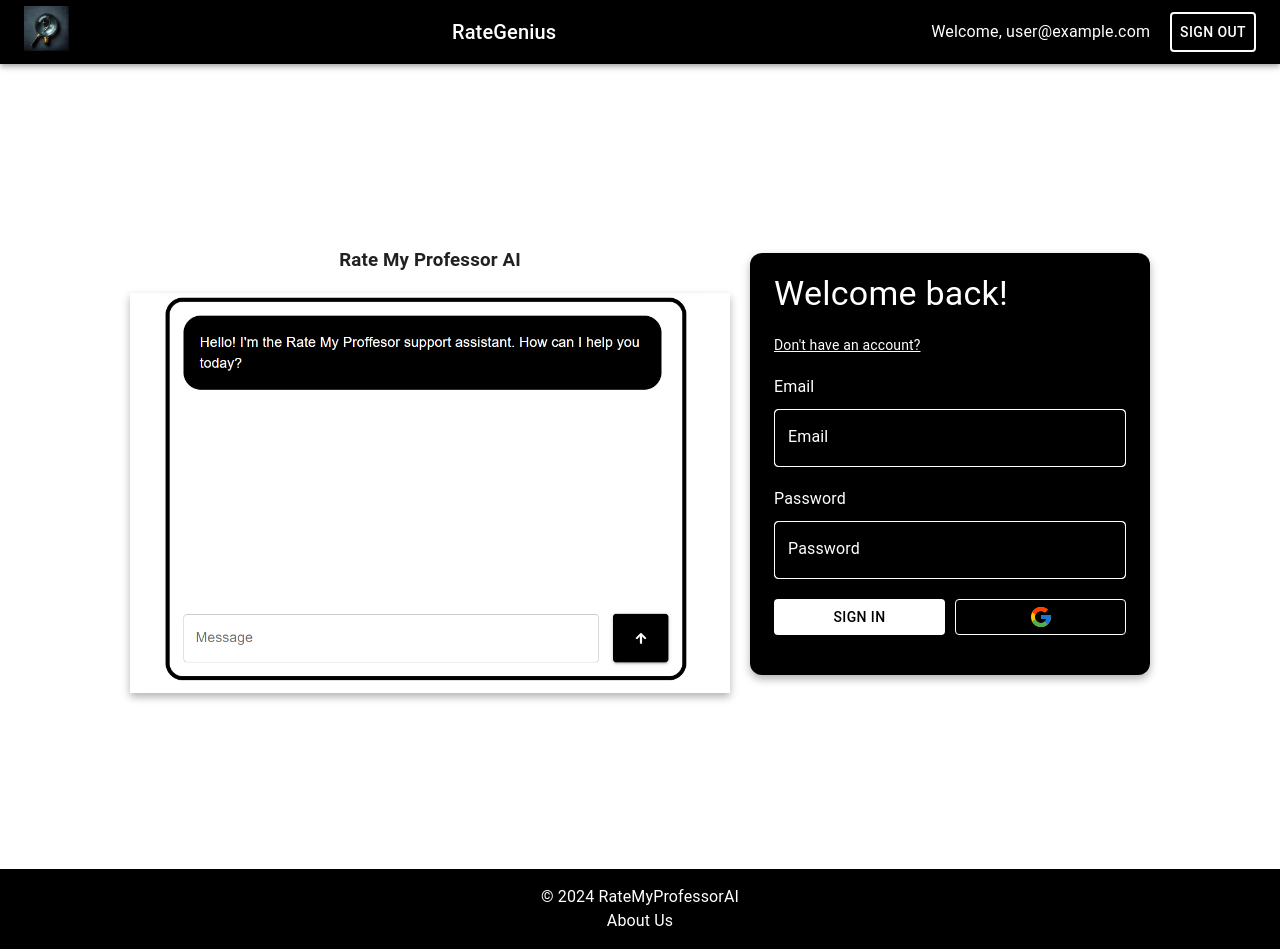
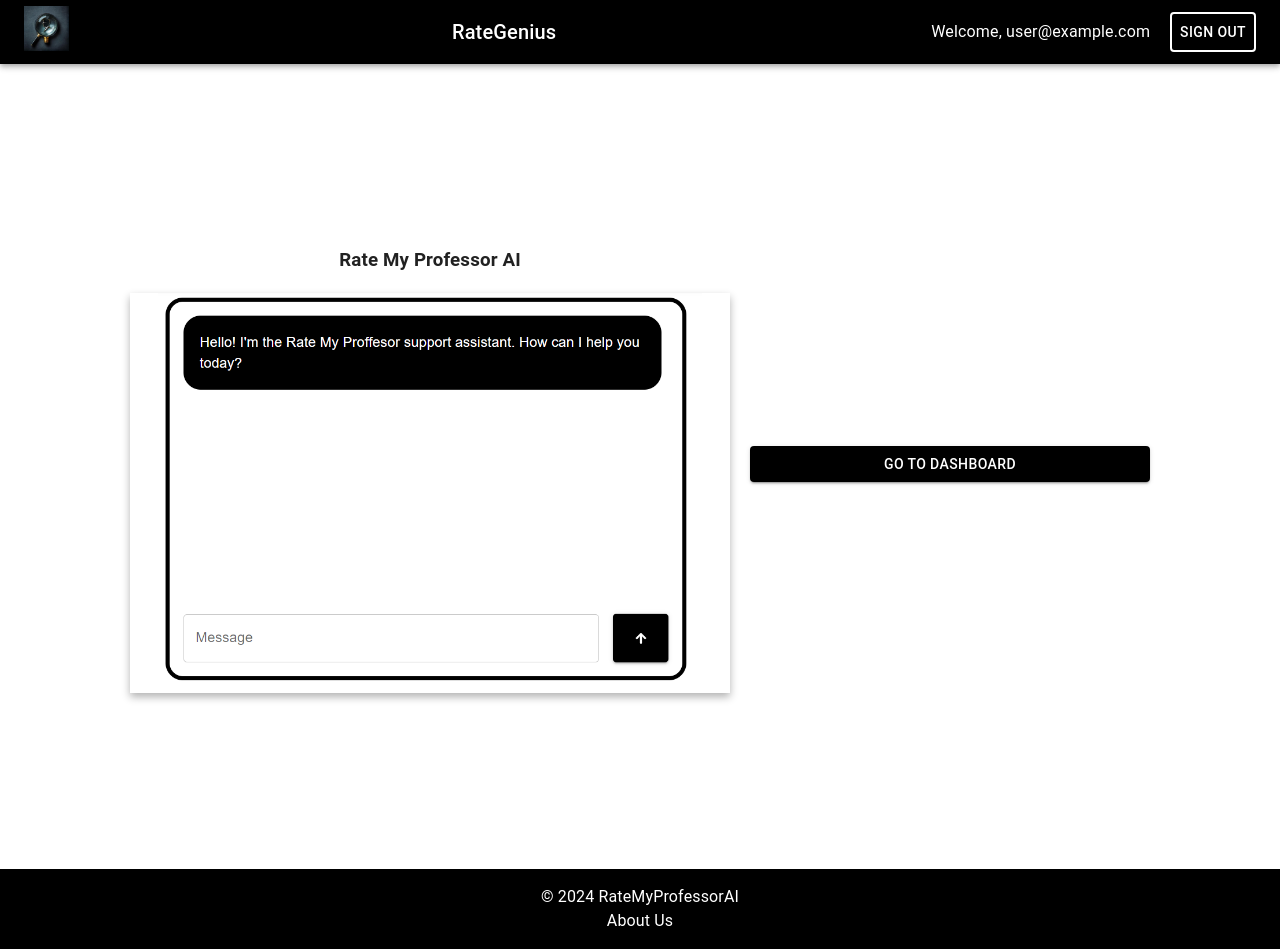
Before and after one commit to Harsha-1718/AI-Rate-My-Professor, a Next.js app: page /landerpage in a window 1280 px wide. Built offline with nearby package versions, Linux system fonts and the light colour scheme; no server answers; sample sign-in values are in the browser's storage.

Commit message:
Handled the authcontext issues for users

```diff
--- a/app/landerpage/page.js
+++ b/app/landerpage/page.js
@@ -1,16 +1,24 @@
-'use client'
+'use client';
 import { useState } from "react";
 import { Button } from "@mui/material";
 import SignIn from "../signin/page"; // Adjust the import if necessary
 import Image from "next/image";
 import SignUp from "../signup/page";
 import { motion } from "framer-motion";
+import { useAuth } from '../context/authContext'; // Import your auth hook
+import { useRouter } from 'next/navigation';
 
 export default function Landerpage() {
   const [isSignUp, setIsSignUp] = useState(false);
+  const { user } = useAuth(); // Get the user from auth context
+  const router = useRouter();
 
   const toggleForm = () => {
     setIsSignUp(!isSignUp);
+  };
+
+  const handleGoToDashboard = () => {
+    router.push('/dashboard');
   };
 
   return (
@@ -57,7 +65,24 @@
         transition={{ duration: 0.8, type: "spring", stiffness: 100 }}
         style={{ width: '100%', maxWidth: '400px' }}
       >
-        {isSignUp ? (
+        {user ? (
+          <Button
+            variant="contained"
+            color="primary"
+            onClick={handleGoToDashboard}
+            fullWidth
+            sx={{
+              backgroundColor: 'black',
+              color: 'white',
+              '&:hover': {
+                backgroundColor: 'grey',
+                color:'black'
+              },
+            }}
+          >
+            Go to Dashboard
+          </Button>
+        ) : isSignUp ? (
           <SignUp toggleForm={toggleForm} />
         ) : (
           <SignIn toggleForm={toggleForm} />
--- a/app/layout.js
+++ b/app/layout.js
@@ -11,7 +11,7 @@
       <body style={{ display: 'flex', flexDirection: 'column', minHeight: '100vh' }}>
         <AuthProvider>
           <CssBaseline />
-          <Navbar />
+         <Navbar/>
           <main style={{ flex: 1 }}>
             {children}
           </main>
--- a/app/navbar.js
+++ b/app/navbar.js
@@ -6,13 +6,10 @@
 import { signOut } from 'firebase/auth';
 import { auth } from './firebase/config';
 import { useRouter } from 'next/navigation';
-// import SignIn from './signin/page';
-// import SignUp from './signup/page';
+
 
 const Navbar = () => {
-  const { user } = useAuth(); // Access the user object
-  // const [openSignIn, setOpenSignIn] = useState(false);
-  // const [openSignUp, setOpenSignUp] = useState(false);
+  const { user } = useAuth();
   const router = useRouter();
 
   const handleSignOut = async () => {
@@ -25,11 +22,6 @@
   };
 
 
-  // const handleOpenSignIn = () => setOpenSignIn(true);
-  // const handleCloseSignIn = () => setOpenSignIn(false);
-
-  // const handleOpenSignUp = () => setOpenSignUp(true);
-  // const handleCloseSignUp = () => setOpenSignUp(false);
 
   return (
     <AppBar position="static"  sx={{ backgroundColor: 'black' }} >
@@ -61,43 +53,9 @@
             </Button>
           </>
         )
-        // : (
-        //   <>
-        //     <Button color="inherit"  onClick={handleOpenSignIn} sx={{
-        //       border:'2px solid white', marginRight:'13px','&:hover': {
-        //         backgroundColor: 'grey'
-        //       },
-
-        //     }}>
-        //       Sign In
-        //     </Button>
-        //     <Button color="inherit" onClick={handleOpenSignUp} sx={{
-        //       border:'2px solid white','&:hover': {
-        //         backgroundColor: 'grey'}
-        //     }}>
-        //       Sign Up
-        //     </Button>
-        //   </>
-        // )
         :(<></>)
         }
       </Toolbar>
-
-
-      {/* <Dialog open={openSignIn} onClose={handleCloseSignIn}>
-
-        <DialogContent>
-          <SignIn onClose={handleCloseSignIn} />
-        </DialogContent>
-      </Dialog>
-
-
-      <Dialog open={openSignUp} onClose={handleCloseSignUp} >
-
-        <DialogContent>
-          <SignUp onClose={handleCloseSignUp} />
-        </DialogContent>
-      </Dialog> */}
     </AppBar>
   );
 };
```
Also changed, not shown: app/dashboard/page.js (+22 -22 lines), app/landingpage/page.js (+8 -2 lines).
